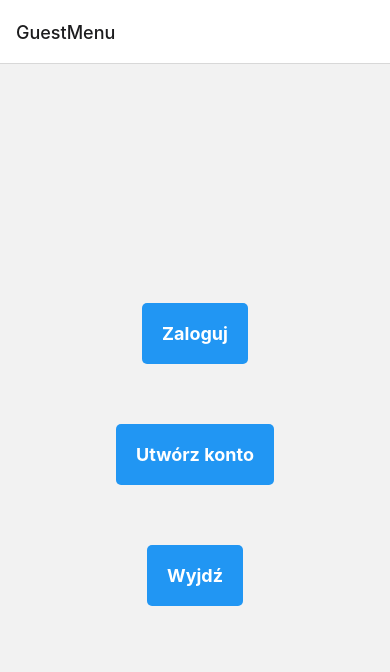
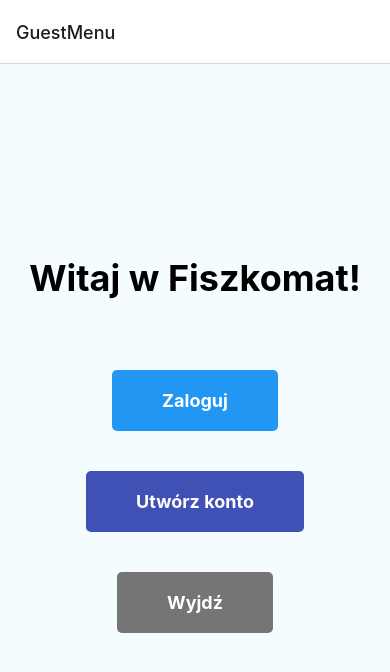
Before and after one commit to DenisKurek/Flashcards-mobile-app, a React Native app in the folder front-end/: screen /GuestMenu in a window 390 px wide. Shown: the top 672 px of the page. Built offline with nearby package versions, Linux system fonts and the light colour scheme.

Commit message:
Visual improvement of the front

```diff
--- a/front-end/components/AboutScreen.js
+++ b/front-end/components/AboutScreen.js
@@ -4,7 +4,7 @@ import { View, Text, StyleSheet } from "react-native";
 const AboutScreen = () => {
   return (
     <View style={styles.container}>
-      <Text style={styles.header}>O aplikacji</Text>
+      <Text style={styles.header}>O aplikacji Fiszkomat</Text>
       <Text style={styles.text}>
         Ta aplikacja została stworzona w celach edukacyjnych i demonstracyjnych.
       </Text>
@@ -26,6 +26,7 @@ const styles = StyleSheet.create({
     alignItems: "center",
     justifyContent: "center",
     padding: 20,
+    backgroundColor: "#F5FCFF",
   },
   header: {
     fontSize: 24,
--- a/front-end/components/AddFlashcardScreen.js
+++ b/front-end/components/AddFlashcardScreen.js
@@ -1,5 +1,11 @@
 import React, { useState } from "react";
-import { View, Text, TextInput, TouchableOpacity } from "react-native";
+import {
+  View,
+  Text,
+  TextInput,
+  TouchableOpacity,
+  Animated,
+} from "react-native";
 import { StyleSheet } from "react-native";
 import AsyncStorage from "@react-native-async-storage/async-storage";
 import { API_URL } from "../store/Config";
@@ -9,13 +15,11 @@ const AddFlashcardScreen = ({ navigation, route }) => {
   const { setName } = route.params;
   const [english, setEnglish] = useState("");
   const [polish, setPolish] = useState("");
+  const [buttonAnim] = useState(new Animated.Value(0));
 
   const handleSaveFlashcards = async () => {
     try {
-      await AsyncStorage.setItem(setName, JSON.stringify(flashcards));
-      navigation.navigate("FlashcardsScreen", {
-        setName: setName,
-      });
+      navigation.navigate("UserMenu");
     } catch (error) {
       console.error(error);
     }
@@ -30,7 +34,27 @@ const AddFlashcardScreen = ({ navigation, route }) => {
     console.log(response);
     setEnglish("");
     setPolish("");
+    animateButton();
   };
+
+  const animateButton = () => {
+    Animated.timing(buttonAnim, {
+      toValue: 1,
+      duration: 500,
+      useNativeDriver: true,
+    }).start(() => {
+      Animated.timing(buttonAnim, {
+        toValue: 0,
+        duration: 500,
+        useNativeDriver: true,
+      }).start();
+    });
+  };
+
+  const buttonScale = buttonAnim.interpolate({
+    inputRange: [0, 1],
+    outputRange: [1, 1.2],
+  });
 
   return (
     <View style={styles.container}>
@@ -49,11 +73,18 @@ const AddFlashcardScreen = ({ navigation, route }) => {
           onChangeText={(text) => setPolish(text)}
         />
       </View>
-      <TouchableOpacity style={styles.addButton} onPress={handleAddFlashcard}>
-        <Text style={styles.buttonText}>Dodaj fiszkę</Text>
+      <TouchableOpacity
+        style={[styles.button, styles.addButton]}
+        onPress={handleAddFlashcard}
+      >
+        <Animated.Text
+          style={[styles.buttonText, { transform: [{ scale: buttonScale }] }]}
+        >
+          Dodaj fiszkę
+        </Animated.Text>
       </TouchableOpacity>
       <TouchableOpacity
-        style={styles.saveButton}
+        style={[styles.button, styles.saveButton]}
         onPress={handleSaveFlashcards}
       >
         <Text style={styles.buttonText}>Zapisz fiszki</Text>
@@ -65,40 +96,50 @@ const AddFlashcardScreen = ({ navigation, route }) => {
 const styles = StyleSheet.create({
   container: {
     flex: 1,
+    backgroundColor: "#F5FCFF",
+    paddingHorizontal: 20,
+    paddingVertical: 40,
     alignItems: "center",
-    justifyContent: "center",
+    justifyContent: "space-between",
   },
   title: {
-    fontSize: 20,
+    fontSize: 24,
     fontWeight: "bold",
     marginBottom: 20,
+    color: "#333",
+    textAlign: "center",
   },
   form: {
-    width: "80%",
+    width: "100%",
   },
   input: {
-    height: 40,
-    borderColor: "gray",
-    borderWidth: 1,
-    borderRadius: 5,
-    paddingLeft: 10,
-    marginBottom: 10,
+    height: 50,
+    borderWidth: 2,
+    borderRadius: 10,
+    paddingHorizontal: 20,
+    marginBottom: 20,
+    fontSize: 18,
+    borderColor: "#ccc",
   },
   addButton: {
-    backgroundColor: "blue",
-    padding: 10,
-    borderRadius: 5,
-    marginTop: 20,
+    backgroundColor: "#4caf50",
+    borderRadius: 10,
+    paddingVertical: 15,
+    paddingHorizontal: 30,
+    marginBottom: 20,
+  },
+  buttonText: {
+    color: "#fff",
+    fontSize: 18,
+    fontWeight: "bold",
+    textAlign: "center",
   },
   saveButton: {
-    backgroundColor: "green",
-    padding: 10,
-    borderRadius: 5,
-    marginTop: 20,
-  },
-  buttonText: {
-    color: "white",
-    textAlign: "center",
+    backgroundColor: "#2196f3",
+    borderRadius: 10,
+    paddingVertical: 15,
+    paddingHorizontal: 30,
+    marginBottom: 100,
   },
 });
 
--- a/front-end/components/FlashcardScreen.js
+++ b/front-end/components/FlashcardScreen.js
@@ -5,6 +5,7 @@ import { StyleSheet } from "react-native";
 import { useNavigation } from "@react-navigation/native";
 import axios from "axios";
 import { API_URL } from "../store/Config";
+import Ionicons from "react-native-vector-icons/Ionicons";
 
 const FlashcardScreen = ({ route }) => {
   const { setName, setId } = route.params;
@@ -89,6 +90,11 @@ const FlashcardScreen = ({ route }) => {
         {currentFlashcardIndex + 1}/{flashcards.length}
       </Text>
       <TouchableOpacity style={styles.flashcard} onPress={handleFlipCard}>
+        <Ionicons
+          name={isFlipped ? "arrow-redo-outline" : "arrow-undo-outline"}
+          size={24}
+          color="white"
+        />
         <Text style={styles.title}>
           {isFlipped ? currentFlashcard.polish : currentFlashcard.english}
         </Text>
@@ -98,12 +104,14 @@ const FlashcardScreen = ({ route }) => {
           style={[styles.button, styles.success]}
           onPress={handleCorrectAnswer}
         >
+          <Ionicons name="thumbs-up-outline" size={24} color="white" />
           <Text style={styles.buttonText}>Umiem</Text>
         </TouchableOpacity>
         <TouchableOpacity
           style={[styles.button, styles.danger]}
           onPress={handleIncorrectAnswer}
         >
+          <Ionicons name="thumbs-down-outline" size={24} color="white" />
           <Text style={styles.buttonText}>Nie umiem</Text>
         </TouchableOpacity>
       </View>
@@ -117,9 +125,10 @@ const styles = StyleSheet.create({
     alignItems: "center",
     justifyContent: "center",
     padding: 10,
+    backgroundColor: "#F5FCFF",
   },
   title: {
-    fontSize: 20,
+    fontSize: 30,
     fontWeight: "bold",
     marginBottom: 20,
   },
@@ -155,12 +164,12 @@ const styles = StyleSheet.create({
   },
   buttonText: {
     color: "white",
-    fontSize: 18,
+    fontSize: 20,
     fontWeight: "bold",
   },
   counter: {
-    fontSize: 16,
-    marginBottom: 10,
+    fontSize: 24,
+    marginBottom: 50,
   },
 });
 
--- a/front-end/components/FlashcardsScreen.js
+++ b/front-end/components/FlashcardsScreen.js
@@ -46,8 +46,34 @@ const FlashcardsScreen = ({ navigation }) => {
       <Text style={styles.setLength}>
         {item.flashcards ? item.flashcards.length : 0} fiszek
       </Text>
+      <View style={styles.buttonContainer}>
+        <TouchableOpacity
+          style={[styles.editButton, styles.button]}
+          onPress={() =>
+            navigation.navigate("EditFlashcardSetScreen", { setId: item.id })
+          }
+        >
+          <Text style={styles.buttonText}>Edytuj</Text>
+        </TouchableOpacity>
+        <TouchableOpacity
+          style={[styles.deleteButton, styles.button]}
+          onPress={() => deleteFlashcardSet(item.id)}
+        >
+          <Text style={styles.buttonText}>Usuń</Text>
+        </TouchableOpacity>
+      </View>
     </TouchableOpacity>
   );
+
+  const deleteFlashcardSet = async (setId, userEmail) => {
+    try {
+      await axios.delete(`${API_URL}/sets/${setId}?userEmail=${userEmail}`);
+      setFlashcardSets(flashcardSets.filter((set) => set.id !== setId));
+    } catch (error) {
+      console.error(error);
+      //TODO add error handling
+    }
+  };
 
   return (
     <View style={styles.container}>
@@ -55,7 +81,7 @@ const FlashcardsScreen = ({ navigation }) => {
       <FlatList
         data={flashcardSets}
         renderItem={renderFlashcardSet}
-        keyExtractor={(item) => item.setName}
+        keyExtractor={(item) => item.setId}
         style={styles.list}
       />
     </View>
@@ -68,9 +94,10 @@ const styles = StyleSheet.create({
     alignItems: "center",
     justifyContent: "center",
     padding: 10,
+    backgroundColor: "#F5FCFF",
   },
   title: {
-    fontSize: 20,
+    fontSize: 24,
     fontWeight: "bold",
     marginBottom: 20,
   },
@@ -84,12 +111,38 @@ const styles = StyleSheet.create({
     borderRadius: 5,
   },
   setName: {
-    fontSize: 18,
+    fontSize: 20,
     fontWeight: "bold",
     marginBottom: 5,
   },
   setLength: {
-    fontSize: 14,
+    fontSize: 18,
+    paddingBottom: 10,
+  },
+  buttonContainer: {
+    width: "30%",
+    flexDirection: "row",
+    justifyContent: "space-between",
+    alignItems: "center",
+  },
+  editButton: {
+    backgroundColor: "orange",
+    paddingVertical: 5,
+    paddingHorizontal: 10,
+    borderRadius: 5,
+    marginRight: 5,
+  },
+  deleteButton: {
+    backgroundColor: "red",
+    paddingVertical: 5,
+    paddingHorizontal: 10,
+    borderRadius: 5,
+    marginLeft: 5,
+  },
+  buttonText: {
+    color: "white",
+    fontWeight: "bold",
+    fontSize: 16,
   },
 });
 
--- a/front-end/components/GuestMenu.js
+++ b/front-end/components/GuestMenu.js
@@ -5,11 +5,13 @@ import {
   StyleSheet,
   TouchableOpacity,
   BackHandler,
+  Animated,
 } from "react-native";
 import { useNavigation } from "@react-navigation/native";
 
 const GuestMenu = () => {
   const navigation = useNavigation();
+  const [buttonScale] = React.useState(new Animated.Value(1));
 
   const handleLoginPress = () => {
     navigation.navigate("LoginScreen");
@@ -23,16 +25,56 @@ const GuestMenu = () => {
     BackHandler.exitApp();
   };
 
+  const handleButtonPress = () => {
+    Animated.sequence([
+      Animated.timing(buttonScale, {
+        toValue: 0.9,
+        duration: 100,
+        useNativeDriver: true,
+      }),
+      Animated.timing(buttonScale, {
+        toValue: 1,
+        duration: 100,
+        useNativeDriver: true,
+      }),
+    ]).start();
+  };
+
   return (
     <View style={styles.container}>
-      <TouchableOpacity style={styles.button} onPress={handleLoginPress}>
-        <Text style={styles.buttonText}>Zaloguj</Text>
+      <Text style={styles.welcomeText}>Witaj w Fiszkomat!</Text>
+      <TouchableOpacity
+        style={[styles.button, { backgroundColor: "#2196F3" }]}
+        onPress={handleLoginPress}
+        onPressIn={handleButtonPress}
+      >
+        <Animated.Text
+          style={[styles.buttonText, { transform: [{ scale: buttonScale }] }]}
+        >
+          Zaloguj
+        </Animated.Text>
       </TouchableOpacity>
-      <TouchableOpacity style={styles.button} onPress={handleSignUpPress}>
-        <Text style={styles.buttonText}>Utwórz konto</Text>
+      <TouchableOpacity
+        style={[styles.button, { backgroundColor: "#3F51B5" }]}
+        onPress={handleSignUpPress}
+        onPressIn={handleButtonPress}
+      >
+        <Animated.Text
+          style={[styles.buttonText, { transform: [{ scale: buttonScale }] }]}
+        >
+          Utwórz konto
+        </Animated.Text>
       </TouchableOpacity>
-      <TouchableOpacity style={styles.button} onPress={handleExitPress}>
-        <Text style={styles.buttonText}>Wyjdź</Text>
+      <TouchableOpacity
+        style={[styles.button, { backgroundColor: "#757575" }]}
+        onPress={handleExitPress}
+        onPressIn={handleButtonPress}
+      >
+        <Animated.Text
+          style={[styles.buttonText, { transform: [{ scale: buttonScale }] }]}
+        >
+          Wyjdź
+        </Animated.Text>
       </TouchableOpacity>
     </View>
   );
@@ -43,17 +85,23 @@ const styles = StyleSheet.create({
     flex: 1,
     justifyContent: "center",
     alignItems: "center",
+    backgroundColor: "#F5FCFF",
+  },
+  welcomeText: {
+    fontSize: 36,
+    fontWeight: "bold",
+    marginBottom: 50,
   },
   button: {
-    backgroundColor: "#2196F3",
-    padding: 20,
-    marginVertical: 30,
+    paddingVertical: 20,
+    paddingHorizontal: 50,
+    marginVertical: 20,
     borderRadius: 5,
   },
   buttonText: {
-    color: "white",
     fontSize: 18,
     fontWeight: "bold",
+    color: "white",
   },
 });
 
--- a/front-end/components/LoginScreen.js
+++ b/front-end/components/LoginScreen.js
@@ -1,7 +1,15 @@
 import React, { useState, useContext } from "react";
-import { View, TextInput, Button, StyleSheet } from "react-native";
+import {
+  View,
+  TextInput,
+  Button,
+  StyleSheet,
+  Text,
+  TouchableOpacity,
+} from "react-native";
 import { useNavigation } from "@react-navigation/native";
 import { AuthContext } from "../store/AuthenticationContext";
+import Icon from "react-native-vector-icons/FontAwesome";
 
 const LoginScreen = () => {
   const [email, setEmail] = useState("");
@@ -31,6 +39,9 @@ const LoginScreen = () => {
 
   return (
     <View style={styles.container}>
+      <Text style={styles.title}>Zaloguj się</Text>
+      <View style={styles.inputContainer}>
+        <Icon name="envelope-o" size={20} color="gray" />
         <TextInput
           style={styles.input}
           onChangeText={handleEmailChange}
@@ -39,6 +50,9 @@ const LoginScreen = () => {
           keyboardType="email-address"
           autoCapitalize="none"
         />
+      </View>
+      <View style={styles.inputContainer}>
+        <Icon name="lock" size={20} color="gray" />
         <TextInput
           style={styles.input}
           onChangeText={handlePasswordChange}
@@ -46,11 +60,21 @@ const LoginScreen = () => {
           placeholder="Hasło"
           secureTextEntry
         />
-      <Button
-        style={styles.button}
-        title="Zaloguj"
-        onPress={handleLoginPress}
-      />
+      </View>
+      <TouchableOpacity style={styles.button} onPress={handleLoginPress}>
+        <Text style={styles.buttonText}>Zaloguj</Text>
+      </TouchableOpacity>
+      <TouchableOpacity
+        style={styles.linkButton}
+        onPress={() => navigation.navigate("RegisterScreen")}
+      >
+        <Text style={styles.linkButtonText}>
+          Nie masz jeszcze konta? Zarejestruj się!
+        </Text>
+      </TouchableOpacity>
+      <TouchableOpacity style={styles.linkButton} onPress={() => {}}>
+        <Text style={styles.linkButtonText}>Nie pamiętasz hasła?</Text>
+      </TouchableOpacity>
     </View>
   );
 };
@@ -60,23 +84,49 @@ const styles = StyleSheet.create({
     flex: 1,
     justifyContent: "center",
     alignItems: "center",
+    paddingHorizontal: 20,
+    backgroundColor: "#F5FCFF",
   },
-  button: {
-    backgroundColor: "#2196F3",
-    padding: 30,
-    marginVertical: 30,
-    borderRadius: 5,
-    fontSize: 20,
+  title: {
+    fontSize: 30,
+    fontWeight: "bold",
+    marginBottom: 30,
   },
-  input: {
-    width: "80%",
-    height: 50,
-    marginVertical: 20,
-    padding: 10,
+  inputContainer: {
+    flexDirection: "row",
+    alignItems: "center",
+    width: "100%",
+    marginBottom: 20,
+    paddingHorizontal: 10,
     borderRadius: 5,
     borderColor: "gray",
     borderWidth: 1,
   },
+  input: {
+    flex: 1,
+    height: 50,
+    marginLeft: 10,
+  },
+  button: {
+    backgroundColor: "#2196F3",
+    padding: 15,
+    marginTop: 20,
+    borderRadius: 5,
+    width: "100%",
+    alignItems: "center",
+  },
+  buttonText: {
+    color: "white",
+    fontSize: 20,
+    fontWeight: "bold",
+  },
+  linkButton: {
+    marginTop: 10,
+  },
+  linkButtonText: {
+    color: "gray",
+    textDecorationLine: "underline",
+  },
 });
 
 export default LoginScreen;
--- a/front-end/components/NewSetScreen.js
+++ b/front-end/components/NewSetScreen.js
@@ -1,5 +1,14 @@
 import React, { useState, useContext } from "react";
-import { View, TextInput, Button, StyleSheet } from "react-native";
+import {
+  View,
+  TextInput,
+  Button,
+  StyleSheet,
+  Text,
+  TouchableOpacity,
+  Animated,
+} from "react-native";
+import { Ionicons } from "@expo/vector-icons";
 import axios from "axios";
 import { AuthContext } from "../store/AuthenticationContext";
 import { API_URL } from "../store/Config";
@@ -7,24 +16,41 @@ import { API_URL } from "../store/Config";
 function NewSetScreen({ navigation }) {
   const [setName, setSetName] = useState("");
   const ctx = useContext(AuthContext);
+  const [buttonOpacity] = useState(new Animated.Value(1));
 
   const handleSetName = async () => {
+    // Animacja przycisku
+    Animated.timing(buttonOpacity, {
+      toValue: 0.5,
+      duration: 200,
+      useNativeDriver: true,
+    }).start();
+
     const response = await axios.post(API_URL + "/sets/add", {
       title: setName,
       user: ctx.state.user.emailAddress,
     });
+
     navigation.navigate("AddFlashcardScreen", { setName });
   };
 
   return (
     <View style={styles.container}>
+      <Text style={styles.header}>Stwórz nowy zestaw</Text>
+      <View style={styles.inputContainer}>
+        <Ionicons name="md-create" size={24} color="#ccc" style={styles.icon} />
         <TextInput
           style={styles.input}
           placeholder="Nazwa zestawu"
           value={setName}
           onChangeText={(value) => setSetName(value)}
         />
-      <Button title="Dalej" onPress={handleSetName} />
+      </View>
+      <TouchableOpacity style={styles.button} onPress={handleSetName}>
+        <Animated.View style={[styles.buttonInner, { opacity: buttonOpacity }]}>
+          <Text style={styles.buttonText}>Dalej</Text>
+        </Animated.View>
+      </TouchableOpacity>
     </View>
   );
 }
@@ -34,16 +60,46 @@ const styles = StyleSheet.create({
     flex: 1,
     alignItems: "center",
     justifyContent: "center",
-    backgroundColor: "#fff",
     padding: 20,
+    backgroundColor: "#F5FCFF",
+  },
+  header: {
+    fontSize: 30,
+    fontWeight: "bold",
+    marginBottom: 50,
+  },
+  inputContainer: {
+    flexDirection: "row",
+    alignItems: "center",
+    marginBottom: 20,
+  },
+  icon: {
+    marginRight: 10,
   },
   input: {
-    height: 40,
-    width: "100%",
+    flex: 1,
+    height: 60,
     borderWidth: 1,
     borderColor: "#ccc",
-    marginBottom: 20,
+    backgroundColor: "#fff",
     paddingHorizontal: 10,
+    borderRadius: 10,
+    fontSize: 20,
+  },
+  button: {
+    marginTop: 40,
+  },
+  buttonInner: {
+    backgroundColor: "#2980b9",
+    paddingVertical: 20,
+    paddingHorizontal: 50,
+    borderRadius: 10,
+  },
+  buttonText: {
+    color: "#fff",
+    fontSize: 20,
+    fontWeight: "bold",
+    textAlign: "center",
   },
 });
 
--- a/front-end/components/RegisterScreen.js
+++ b/front-end/components/RegisterScreen.js
@@ -1,8 +1,17 @@
 import React, { useState, useContext } from "react";
-import { View, TextInput, Button, StyleSheet } from "react-native";
+import {
+  View,
+  TextInput,
+  TouchableOpacity,
+  Text,
+  StyleSheet,
+} from "react-native";
 import { useNavigation } from "@react-navigation/native";
 import { AuthContext } from "../store/AuthenticationContext";
+import { API_URL } from "../store/Config";
 import axios from "axios";
+import { MaterialIcons } from "@expo/vector-icons";
+
 const RegisterScreen = () => {
   const [email, setEmail] = useState("");
   const [password, setPassword] = useState("");
@@ -11,7 +20,7 @@ const RegisterScreen = () => {
 
   const handleRegister = async () => {
     try {
-      const response = await axios.post(state.API_URL + "/users/register", {
+      const response = await axios.post(API_URL + "/users/register", {
         emailAddress: email,
         password: password,
       });
@@ -26,13 +35,21 @@ const RegisterScreen = () => {
 
   return (
     <View style={styles.container}>
+      <View style={styles.iconContainer}>
+        <MaterialIcons name="person-add" size={64} color="#4f4f4f" />
+      </View>
       <View style={styles.inputContainer}>
+        <View style={styles.inputIconContainer}>
+          <MaterialIcons name="email" size={24} color="#4f4f4f" />
           <TextInput
             placeholder="Email"
             value={email}
             onChangeText={(value) => setEmail(value)}
             style={styles.input}
           />
+        </View>
+        <View style={styles.inputIconContainer}>
+          <MaterialIcons name="lock" size={24} color="#4f4f4f" />
           <TextInput
             placeholder="Hasło"
             value={password}
@@ -41,9 +58,10 @@ const RegisterScreen = () => {
             style={styles.input}
           />
         </View>
-      <View style={styles.buttonContainer}>
-        <Button title="Zarejestruj" onPress={handleRegister} />
       </View>
+      <TouchableOpacity style={styles.buttonContainer} onPress={handleRegister}>
+        <Text style={styles.buttonText}>Zarejestruj</Text>
+      </TouchableOpacity>
     </View>
   );
 };
@@ -53,14 +71,19 @@ const styles = StyleSheet.create({
     flex: 1,
     alignItems: "center",
     justifyContent: "center",
-    backgroundColor: "#fff",
     paddingHorizontal: 20,
+    backgroundColor: "#F5FCFF",
+  },
+  iconContainer: {
+    marginBottom: 20,
   },
   inputContainer: {
     width: "100%",
     marginBottom: 20,
   },
-  input: {
+  inputIconContainer: {
+    flexDirection: "row",
+    alignItems: "center",
     borderWidth: 1,
     borderColor: "#ccc",
     padding: 10,
@@ -68,8 +91,24 @@ const styles = StyleSheet.create({
     borderRadius: 5,
     width: "100%",
   },
+  input: {
+    marginLeft: 10,
+    fontSize: 16,
+    color: "#4f4f4f",
+    width: "100%",
+  },
   buttonContainer: {
-    width: 200,
+    width: "100%",
+    height: 50,
+    backgroundColor: "#4f4f4f",
+    borderRadius: 5,
+    justifyContent: "center",
+    alignItems: "center",
+  },
+  buttonText: {
+    color: "#fff",
+    fontSize: 18,
+    fontWeight: "bold",
   },
 });
 
--- a/front-end/components/SummaryScreen.js
+++ b/front-end/components/SummaryScreen.js
@@ -1,5 +1,6 @@
 import React from "react";
 import { View, Text, StyleSheet, TouchableOpacity } from "react-native";
+import Ionicons from "react-native-vector-icons/Ionicons";
 
 const SummaryScreen = ({ navigation, route }) => {
   const total = route.params?.total || 0;
@@ -13,8 +14,16 @@ const SummaryScreen = ({ navigation, route }) => {
   return (
     <View style={styles.container}>
       <Text style={styles.title}>Podsumowanie</Text>
+      <View style={styles.percentContainer}>
+        <Ionicons
+          name="md-checkmark-circle-outline"
+          size={80}
+          color="#7ED321"
+        />
+        <Text style={styles.percentText}>{percent}%</Text>
+      </View>
       <Text style={styles.text}>
-        Znasz odpowiedź na {correct} z {total} fiszek ({percent}%)
+        Znasz odpowiedź na {correct} z {total} fiszek
       </Text>
       <TouchableOpacity style={styles.button} onPress={handlePress}>
         <Text style={styles.buttonText}>Powrót do menu użytkownika</Text>
@@ -28,27 +37,41 @@ const styles = StyleSheet.create({
     flex: 1,
     alignItems: "center",
     justifyContent: "center",
-    backgroundColor: "#fff",
+    paddingHorizontal: 30,
+    backgroundColor: "#F5FCFF",
   },
   title: {
-    fontSize: 32,
+    fontSize: 36,
     fontWeight: "bold",
     marginVertical: 20,
   },
+  percentContainer: {
+    flexDirection: "row",
+    alignItems: "center",
+    marginVertical: 40,
+  },
+  percentText: {
+    fontSize: 64,
+    fontWeight: "bold",
+    marginLeft: 20,
+  },
   text: {
     fontSize: 24,
-    marginVertical: 10,
+    marginBottom: 50,
+    textAlign: "center",
+    fontFamily: "sans-serif",
   },
   button: {
-    backgroundColor: "#007aff",
-    padding: 10,
+    backgroundColor: "#48C774",
+    paddingVertical: 20,
+    paddingHorizontal: 30,
     borderRadius: 5,
-    marginTop: 20,
   },
   buttonText: {
     color: "#fff",
     fontSize: 20,
     fontWeight: "bold",
+    fontFamily: "sans-serif",
   },
 });
 
--- a/front-end/components/UserMenu.js
+++ b/front-end/components/UserMenu.js
@@ -1,6 +1,7 @@
 import React from "react";
-import { View, Text, Button, StyleSheet } from "react-native";
+import { View, Text, TouchableOpacity, StyleSheet } from "react-native";
 import { useNavigation } from "@react-navigation/native";
+import Icon from "react-native-vector-icons/Ionicons";
 
 const UserMenu = ({ navigation }) => {
   const handleCreateSetPress = () => {
@@ -18,15 +19,39 @@ const UserMenu = ({ navigation }) => {
   return (
     <View style={styles.container}>
       <Text style={styles.title}>Witaj w menu użytkownika</Text>
-      <View style={styles.buttonContainer}>
-        <Button title="Utwórz zestaw" onPress={handleCreateSetPress} />
-      </View>
-      <View style={styles.buttonContainer}>
-        <Button title="Zestawy" onPress={handleSetsPress} />
-      </View>
-      <View style={styles.buttonContainer}>
-        <Button title="Wyloguj" onPress={handleLogoutPress} />
-      </View>
+      <TouchableOpacity
+        style={[
+          styles.buttonContainer,
+          { backgroundColor: "#3498db", borderColor: "#2980b9" },
+        ]}
+        onPress={handleCreateSetPress}
+        activeOpacity={0.7}
+      >
+        <Icon name="add-circle-outline" size={50} color="#fff" />
+        <Text style={styles.buttonText}>Utwórz zestaw</Text>
+      </TouchableOpacity>
+      <TouchableOpacity
+        style={[
+          styles.buttonContainer,
+          { backgroundColor: "#e74c3c", borderColor: "#c0392b" },
+        ]}
+        onPress={handleSetsPress}
+        activeOpacity={0.7}
+      >
+        <Icon name="albums-outline" size={50} color="#fff" />
+        <Text style={styles.buttonText}>Moje zestawy</Text>
+      </TouchableOpacity>
+      <TouchableOpacity
+        style={[
+          styles.buttonContainer,
+          { backgroundColor: "#2ecc71", borderColor: "#27ae60" },
+        ]}
+        onPress={handleLogoutPress}
+        activeOpacity={0.7}
+      >
+        <Icon name="log-out-outline" size={50} color="#fff" />
+        <Text style={styles.buttonText}>Wyloguj</Text>
+      </TouchableOpacity>
     </View>
   );
 };
@@ -34,9 +59,9 @@ const UserMenu = ({ navigation }) => {
 const styles = StyleSheet.create({
   container: {
     flex: 1,
-    backgroundColor: "#fff",
     alignItems: "center",
     justifyContent: "center",
+    backgroundColor: "#F5FCFF",
   },
   title: {
     fontSize: 24,
@@ -44,8 +69,20 @@ const styles = StyleSheet.create({
     marginBottom: 30,
   },
   buttonContainer: {
+    flexDirection: "row",
+    alignItems: "center",
+    justifyContent: "center",
     marginTop: 50,
     width: "80%",
+    borderRadius: 10,
+    borderWidth: 2,
+    paddingVertical: 15,
+  },
+  buttonText: {
+    color: "#fff",
+    fontSize: 20,
+    fontWeight: "bold",
+    marginLeft: 20,
   },
 });
 
```
Lines whose indentation alone changed are shown as unchanged.
